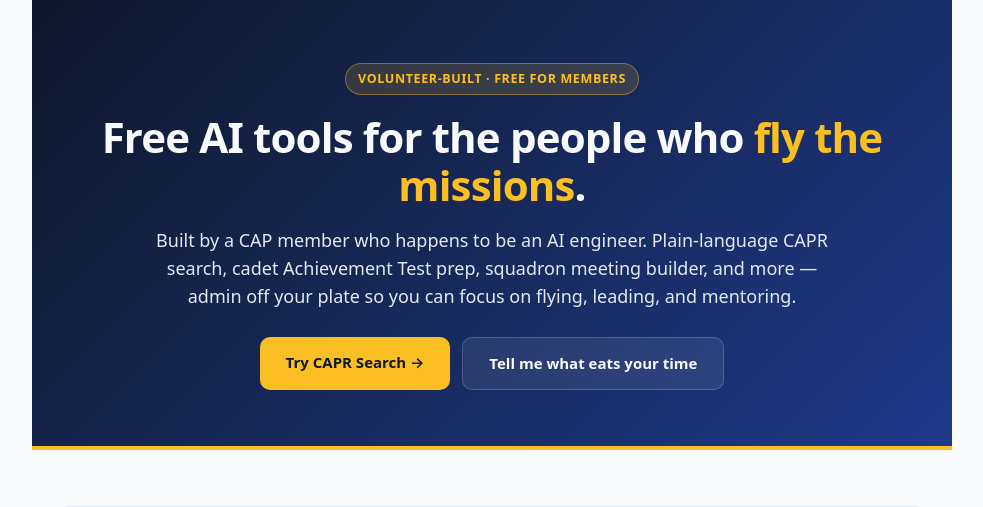
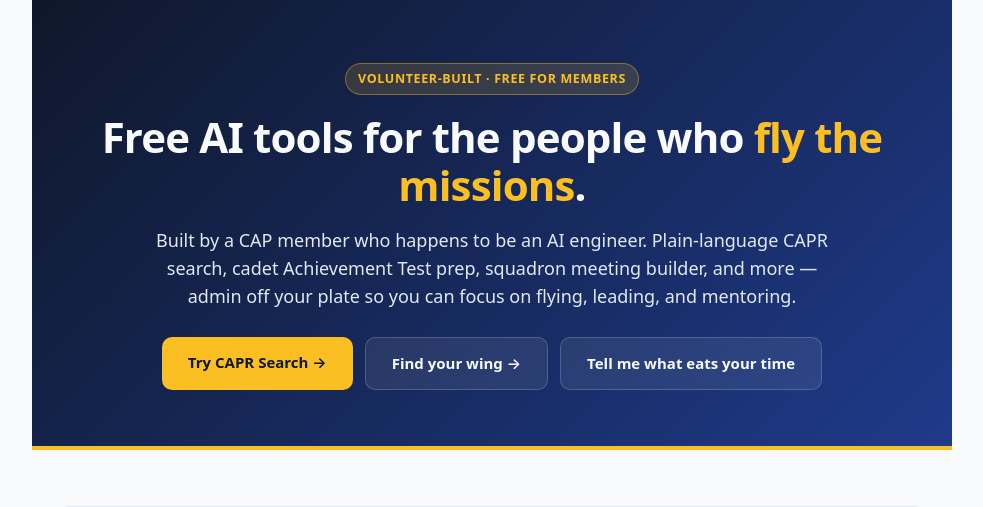
Before and after one commit to justfreshsky-jpg/CAPHub, a Flask app: page / in a window 1280 px wide. Shown: the part 54-561 px from the top of the page, without its empty margins (148-1131 px from the left). Run offline with Flask 3, Linux system fonts and the light colour scheme.

Commit message:
wings: CAP wing dashboard at /wings
All 52 Civil Air Patrol wings (50 states + DC's National Capital
Wing + Puerto Rico) grouped by the 8 CAP regions. Each wing card
links to its official site at <code>.cap.gov (gocivilairpatrol.com
URL convention) and shows the 2-letter wing code.

Top of page also surfaces the three free Fresh Sky AI tools that
work for any wing's members + squadrons (CAPR Search, CAPStudy,
CAPMeeting). Information architecture only — no internal CAP data
we don't have access to. Pure free civic-volunteer offering, no
upsell.

Hero on the homepage now has a 'Find your wing →' CTA pointing at
/wings. Sitemap.xml includes /wings at priority 0.8.

Co-Authored-By: Claude Opus 4.7 <noreply@anthropic.com>

```diff
--- a/app.py
+++ b/app.py
@@ -90,9 +90,153 @@ def _sitemap():
         '<?xml version="1.0" encoding="UTF-8"?>\n'
         '<urlset xmlns="http://www.sitemaps.org/schemas/sitemap/0.9">\n'
         '  <url><loc>https://cap.freshskyai.com/</loc><changefreq>weekly</changefreq><priority>1.0</priority></url>\n'
+        '  <url><loc>https://cap.freshskyai.com/wings</loc><changefreq>monthly</changefreq><priority>0.8</priority></url>\n'
         '</urlset>\n',
         mimetype='application/xml',
     )
+
+
+# ─── CAP Wings dashboard ────────────────────────────────────────────────
+# Single listing page for all 52 CAP wings (50 states + DC + Puerto Rico),
+# grouped by the 8 CAP regions. Each wing links to gocivilairpatrol.com
+# (the canonical wing page) plus the Fresh Sky CAP tools that work for
+# that wing's members. Pure information architecture — no internal data
+# we don't have access to. Free for CAP audience.
+_CAP_REGIONS = [
+    ('Great Lakes Region', [
+        ('IL', 'Illinois Wing'), ('IN', 'Indiana Wing'),
+        ('KY', 'Kentucky Wing'), ('MI', 'Michigan Wing'),
+        ('OH', 'Ohio Wing'),     ('WI', 'Wisconsin Wing'),
+    ]),
+    ('Middle East Region', [
+        ('DC', 'National Capital Wing'), ('DE', 'Delaware Wing'),
+        ('MD', 'Maryland Wing'),         ('NC', 'North Carolina Wing'),
+        ('SC', 'South Carolina Wing'),   ('VA', 'Virginia Wing'),
+        ('WV', 'West Virginia Wing'),
+    ]),
+    ('North Central Region', [
+        ('IA', 'Iowa Wing'),     ('KS', 'Kansas Wing'),
+        ('MN', 'Minnesota Wing'),('MO', 'Missouri Wing'),
+        ('NE', 'Nebraska Wing'), ('ND', 'North Dakota Wing'),
+        ('SD', 'South Dakota Wing'),
+    ]),
+    ('Northeast Region', [
+        ('CT', 'Connecticut Wing'),  ('ME', 'Maine Wing'),
+        ('MA', 'Massachusetts Wing'),('NH', 'New Hampshire Wing'),
+        ('NJ', 'New Jersey Wing'),   ('NY', 'New York Wing'),
+        ('PA', 'Pennsylvania Wing'), ('RI', 'Rhode Island Wing'),
+        ('VT', 'Vermont Wing'),
+    ]),
+    ('Pacific Region', [
+        ('AK', 'Alaska Wing'), ('CA', 'California Wing'),
+        ('HI', 'Hawaii Wing'), ('NV', 'Nevada Wing'),
+        ('OR', 'Oregon Wing'), ('WA', 'Washington Wing'),
+    ]),
+    ('Rocky Mountain Region', [
+        ('CO', 'Colorado Wing'), ('ID', 'Idaho Wing'),
+        ('MT', 'Montana Wing'),  ('UT', 'Utah Wing'),
+        ('WY', 'Wyoming Wing'),
+    ]),
+    ('Southeast Region', [
+        ('AL', 'Alabama Wing'), ('FL', 'Florida Wing'),
+        ('GA', 'Georgia Wing'), ('MS', 'Mississippi Wing'),
+        ('PR', 'Puerto Rico Wing'), ('TN', 'Tennessee Wing'),
+    ]),
+    ('Southwest Region', [
+        ('AR', 'Arkansas Wing'), ('AZ', 'Arizona Wing'),
+        ('LA', 'Louisiana Wing'),('NM', 'New Mexico Wing'),
+        ('OK', 'Oklahoma Wing'), ('TX', 'Texas Wing'),
+    ]),
+]
+
+
+@app.route('/wings')
+def _wings():
+    rows_html = []
+    total_wings = 0
+    for region_name, wings in _CAP_REGIONS:
+        wing_cards = []
+        for code, name in wings:
+            total_wings += 1
+            slug = code.lower()
+            # Canonical wing URL pattern on gocivilairpatrol.com
+            cap_url = f'https://www.{slug}wg.cap.gov'
+            wing_cards.append(
+                f'<li class="wing"><strong>{name}</strong>'
+                f'<span class="code">{code}</span>'
+                f'<a class="extlink" href="{cap_url}" target="_blank" rel="noopener">'
+                f'{slug}wg.cap.gov ↗</a></li>'
+            )
+        rows_html.append(
+            f'<section class="region"><h2>{region_name}</h2>'
+            f'<ul class="wings">{"".join(wing_cards)}</ul></section>'
+        )
+
+    body = f"""<!DOCTYPE html>
+<html lang="en">
+<head>
+<meta charset="UTF-8">
+<title>CAP Wing dashboard — Fresh Sky AI for Civil Air Patrol</title>
+<meta name="description" content="All 52 Civil Air Patrol wings — 50 states plus DC and Puerto Rico — grouped by the 8 CAP regions. Plus free Fresh Sky AI tools for CAP members and squadrons.">
+<meta name="viewport" content="width=device-width,initial-scale=1">
+<link rel="canonical" href="https://cap.freshskyai.com/wings">
+<link rel="icon" type="image/png" href="/static/favicon.png">
+<style>
+  *,*::before,*::after{{box-sizing:border-box}}
+  body{{margin:0;font-family:system-ui,-apple-system,Segoe UI,Roboto,sans-serif;color:#0f172a;background:#f8fafc;line-height:1.55}}
+  nav{{display:flex;align-items:center;justify-content:space-between;padding:1rem 1.6rem;background:#fff;border-bottom:1px solid #e5e7eb}}
+  nav a{{color:#1e3a8a;text-decoration:none}}
+  nav a.brand{{font-weight:800}}
+  main{{max-width:980px;margin:0 auto;padding:2.5rem 1.4rem 4rem}}
+  h1{{font-size:1.9rem;margin:0 0 .4rem;font-weight:800}}
+  .lede{{color:#64748b;margin:0 0 2rem;font-size:1.05rem}}
+  .tools{{background:#fff;border:1px solid #e5e7eb;border-radius:12px;padding:1.2rem 1.4rem;margin:0 0 2.5rem}}
+  .tools h3{{margin:0 0 .6rem;font-size:.92rem;text-transform:uppercase;letter-spacing:.06em;color:#64748b}}
+  .tools ul{{list-style:none;padding:0;margin:0;display:flex;flex-wrap:wrap;gap:.5rem}}
+  .tools li a{{display:inline-block;padding:.5rem .9rem;background:#1e3a8a;color:#fff;border-radius:8px;font-size:.92rem;text-decoration:none;font-weight:600}}
+  .tools li a:hover{{background:#1e40af}}
+  section.region{{margin-bottom:2rem}}
+  section.region h2{{font-size:1.05rem;font-weight:700;color:#1e3a8a;margin:0 0 .8rem;padding-bottom:.3rem;border-bottom:2px solid #fbbf24;display:inline-block}}
+  ul.wings{{list-style:none;padding:0;margin:0;display:grid;grid-template-columns:repeat(auto-fill,minmax(240px,1fr));gap:.5rem}}
+  li.wing{{background:#fff;border:1px solid #e5e7eb;border-radius:8px;padding:.7rem .9rem;display:flex;align-items:center;gap:.6rem;transition:border-color .15s}}
+  li.wing:hover{{border-color:#1e3a8a}}
+  li.wing .code{{background:#1e3a8a;color:#fff;font-size:.7rem;font-weight:700;padding:.15rem .5rem;border-radius:4px;margin-right:auto}}
+  li.wing strong{{font-size:.9rem}}
+  li.wing a.extlink{{font-size:.78rem;color:#64748b;text-decoration:none}}
+  li.wing a.extlink:hover{{color:#1e3a8a;text-decoration:underline}}
+  .footer-note{{color:#94a3b8;font-size:.82rem;margin-top:2.5rem;padding-top:1.5rem;border-top:1px solid #e5e7eb;text-align:center}}
+</style>
+</head>
+<body>
+
+<nav>
+  <a class="brand" href="/">🛩️ Fresh Sky AI for CAP</a>
+  <a href="/">← Home</a>
+</nav>
+
+<main>
+  <h1>CAP Wing dashboard</h1>
+  <p class="lede">All <strong>{total_wings}</strong> Civil Air Patrol wings — 50 states plus DC (National Capital Wing) and Puerto Rico — grouped by the 8 CAP regions. Click any wing to visit its official site at gocivilairpatrol.com.</p>
+
+  <div class="tools">
+    <h3>Free tools for any wing's members + squadrons</h3>
+    <ul>
+      <li><a href="https://capr.freshskyai.com" target="_blank" rel="noopener">CAPR Search — Q&A over CAPRs/CAPPs</a></li>
+      <li><a href="https://capstudy.freshskyai.com" target="_blank" rel="noopener">CAPStudy — cadet AT prep quizzes</a></li>
+      <li><a href="https://capmeeting.freshskyai.com" target="_blank" rel="noopener">CAPMeeting — squadron meeting builder</a></li>
+    </ul>
+  </div>
+
+  {''.join(rows_html)}
+
+  <p class="footer-note">
+    Public-domain regulation content. Not affiliated with or endorsed by Civil Air Patrol Inc.<br>
+    Always free for CAP members + squadrons. <a href="https://www.freshskyai.com/support" target="_blank" rel="noopener">Support the project</a> if these tools help you.
+  </p>
+</main>
+
+</body></html>"""
+    return Response(body, mimetype='text/html')
 
 
 @app.route('/privacy')
--- a/templates/index.html
+++ b/templates/index.html
@@ -94,6 +94,7 @@
     <p class="lede">Built by a CAP member who happens to be an AI engineer. Plain-language CAPR search, cadet Achievement Test prep, squadron meeting builder, and more — admin off your plate so you can focus on flying, leading, and mentoring.</p>
     <div class="cta-row">
       <a class="btn btn-primary" href="https://capr.freshskyai.com" target="_blank" rel="noopener">Try CAPR Search →</a>
+      <a class="btn btn-ghost" href="/wings">Find your wing →</a>
       <a class="btn btn-ghost" href="#contact">Tell me what eats your time</a>
     </div>
   </section>
```
